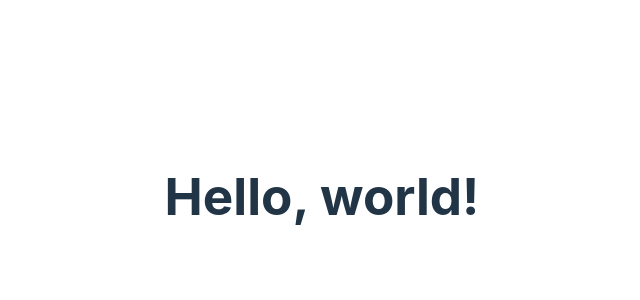
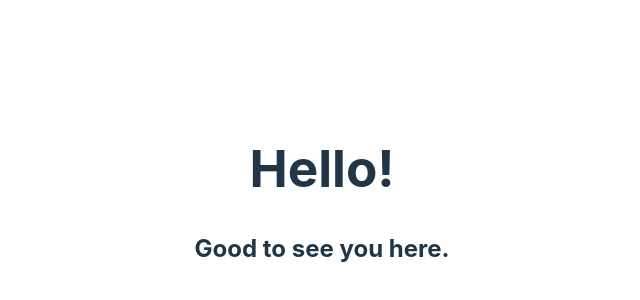
Before and after one commit to petrj99/NNPIA_CV08, a React (Vite) app: page / in a window 1280 px wide. Shown: the part 204-504 px from the top of the page, without its empty margins (318-958 px from the left). Built offline with nearby package versions, Linux system fonts and the light colour scheme.

Commit message:
Commit part of step 1

```diff
--- a/src/App.jsx
+++ b/src/App.jsx
@@ -7,7 +7,14 @@ import ReactDOM from "react-dom/client";
 function App() {
   const [count, setCount] = useState(0)
     const root = ReactDOM.createRoot(document.getElementById('root'));
-    root.render(<h1>Hello, world!</h1>);
+    const element = (
+        <div>
+            <h1>Hello!</h1>
+            <h2>Good to see you here.</h2>
+        </div>
+    );
+
+    root.render(element);
 
   return (
     <>
```
